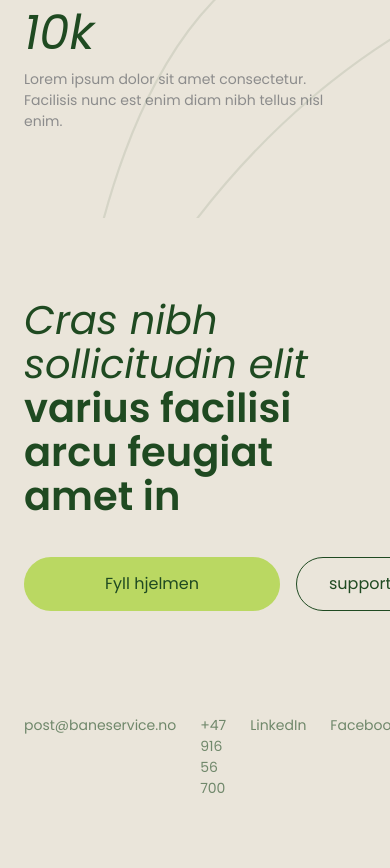
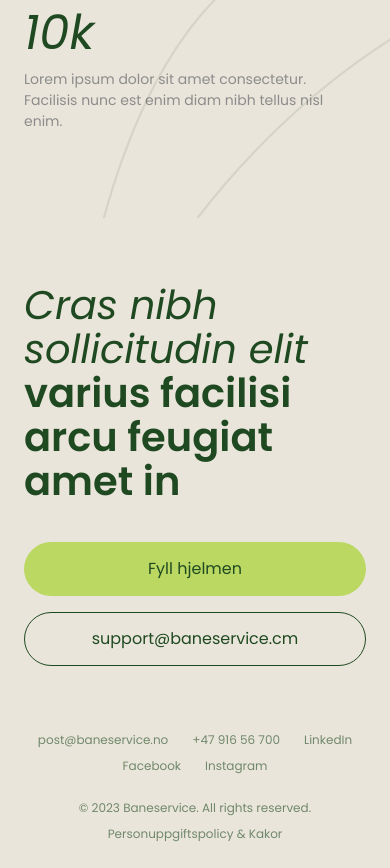
Before and after one commit to adwasar/Baneservice, a website built with webpack: page src/index.html in a window 390 px wide. Shown: the part 5000-5868 px from the top of the page. Before the commit the page ends 5823 px from the top, so only its background shows below. Built offline with nearby package versions, Linux system fonts and the light colour scheme.

Commit message:
feat: footer responsive design

```diff
--- a/src/scss/components/_footer.scss
+++ b/src/scss/components/_footer.scss
@@ -3,21 +3,42 @@
   font-size: 14px;
   line-height: 21px;
   color: $green-700;
+  @include v-lg {
+    font-size: 12px;
+    margin-top: 65px;
+  }
   &__bottom {
     margin-top: 80px;
     padding: 24px 0;
     display: flex;
     justify-content: space-between;
+    @include v-lg {
+      margin-top: 39px;
+      flex-direction: column;
+      gap: 21px;
+    }
   }
 
   &__list {
     display: flex;
-    gap: 24px;
+    gap: 5px 24px;
+    flex-wrap: wrap;
+    @include v-lg {
+      justify-content: center;
+    }
+  }
+
+  &__list-item {
+    white-space: nowrap;
   }
 
   &__no-copyright {
     display: flex;
-    gap: 24px;
+    gap: 5px 24px;
+    flex-wrap: wrap;
+    @include v-lg {
+      justify-content: center;
+    }
   }
 }
 
@@ -39,9 +60,20 @@
     font-weight: 500;
     margin-top: 39px;
     gap: 16px;
+    @include v-md {
+      flex-direction: column;
+    }
   }
 
   &__secondary-button {
     width: 369px;
   }
+
+  &__primary-button,
+  &__secondary-button {
+    max-width: 369px;
+    @include v-md {
+      width: 100%;
+    }
+  }
 }
```
